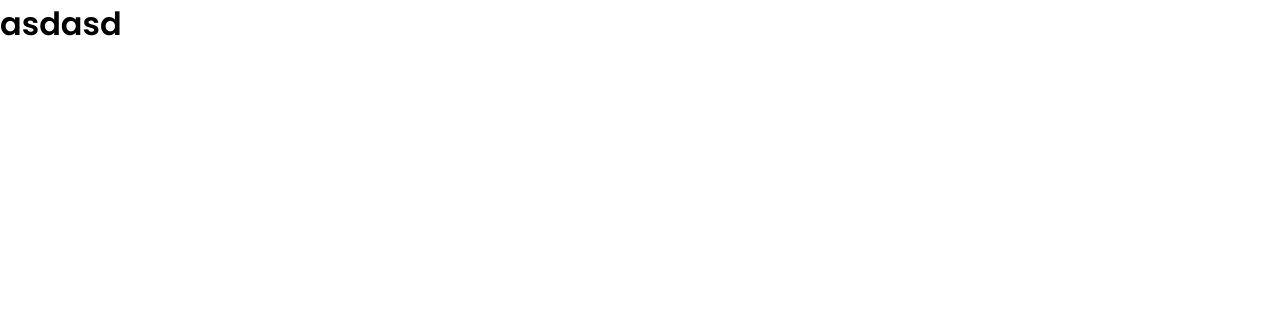
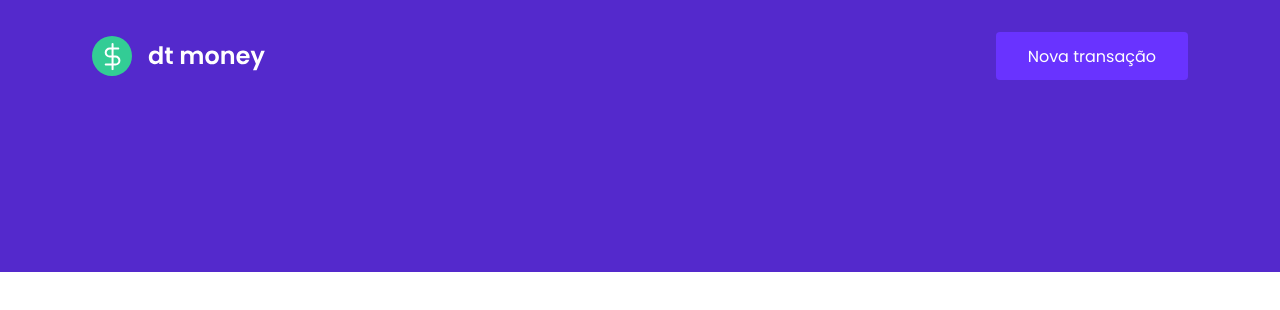
Before and after one commit to rafaelst2000/dtmoney, a React (Create React App) app: page / in a window 1280 px wide. Shown: the top 310 px of the page. Built offline with nearby package versions, Linux system fonts and the light colour scheme.

Commit message:
adding header component

```diff
--- a/src/App.tsx
+++ b/src/App.tsx
@@ -1,10 +1,11 @@
+import { Header } from "./components/Header";
 import { GlobalStyle } from "./styles/global";
 
 export function App() {
   return (
-    <div className="App">
-      <h1>asdasd</h1>
+    <>
+      <Header />
       <GlobalStyle />
-    </div>
+    </>
   );
 }
--- /dev/null
+++ b/src/components/Header/index.tsx
@@ -0,0 +1,13 @@
+import logoImg from '../../assets/logo.svg'
+import { Container, Content } from './styles'
+
+export function Header () {
+  return (
+    <Container>
+      <Content>
+        <img src={logoImg} alt="dt money" />
+        <button type="button">Nova transação</button>
+      </Content>
+    </Container>
+  )
+}
--- /dev/null
+++ b/src/components/Header/styles.ts
@@ -0,0 +1,28 @@
+import styled from 'styled-components'
+
+export const Container = styled.header`
+  background: var(--blue);
+`;
+export const Content = styled.div`
+  max-width: 1128px;
+  margin: 0 auto;
+  padding: 2rem 1rem 12rem;
+  display: flex;
+  align-items: center;
+  justify-content: space-between;
+
+  button {
+    font-size: 1rem;
+    color: #fff;
+    background: var(--blue-light);
+    border: 0;
+    padding: 0 2rem;
+    border-radius: 0.25rem;
+    height: 3rem;
+    transition: filter 0.2s;
+
+    &:hover{
+      filter: brightness(0.9);
+    }
+  }
+`;
```
